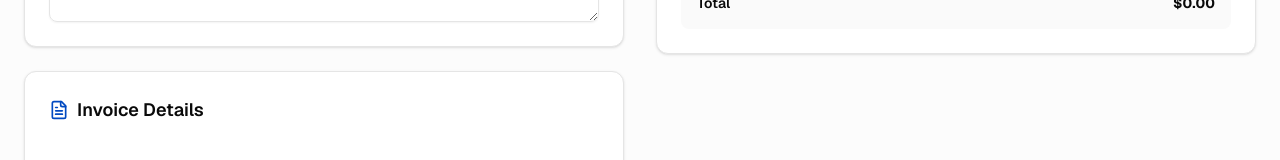
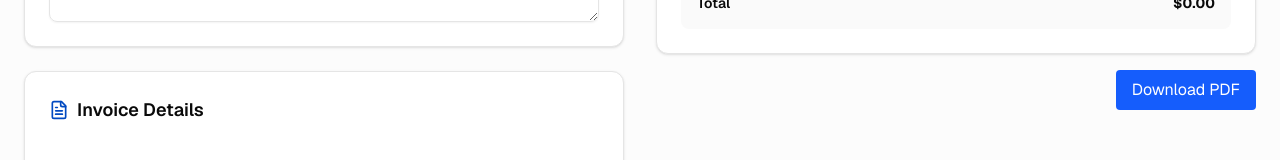
Before and after one commit to Hamzafarooq787/v0-invoice-generator-saa-s, a Next.js app: page /invoice in a window 1280 px wide. Shown: the part 2086-2246 px from the top of the page. Built offline with nearby package versions, Linux system fonts and the light colour scheme; no server answers.

Commit message:
Integrate PDF download functionality in invoice generator
Added a button to download the invoice as a PDF.

```diff
--- a/components/invoice/invoice-generator.tsx
+++ b/components/invoice/invoice-generator.tsx
@@ -14,6 +14,7 @@ import {
   calculateTotal,
 } from "@/lib/invoice"
 import type { InvoiceFormData, LineItem } from "@/lib/types"
+import GeneratePDFButton from "@/components/GeneratePDFButton"
 
 export default function InvoiceGenerator() {
   const [invoiceData, setInvoiceData] = useState<InvoiceFormData>(getDefaultInvoiceData())
@@ -156,8 +157,16 @@ export default function InvoiceGenerator() {
         </div>
 
         {/* Preview Section */}
-        <div className="lg:sticky lg:top-24 lg:self-start">
-          <InvoicePreview data={invoiceData} />
+        <div className="lg:sticky lg:top-24 lg:self-start space-y-4">
+          {/* The area we capture as PDF */}
+          <div id="invoice-preview">
+            <InvoicePreview data={invoiceData} />
+          </div>
+
+          {/* New working Download PDF button */}
+          <div className="flex justify-end">
+            <GeneratePDFButton />
+          </div>
         </div>
       </div>
     </div>
```
